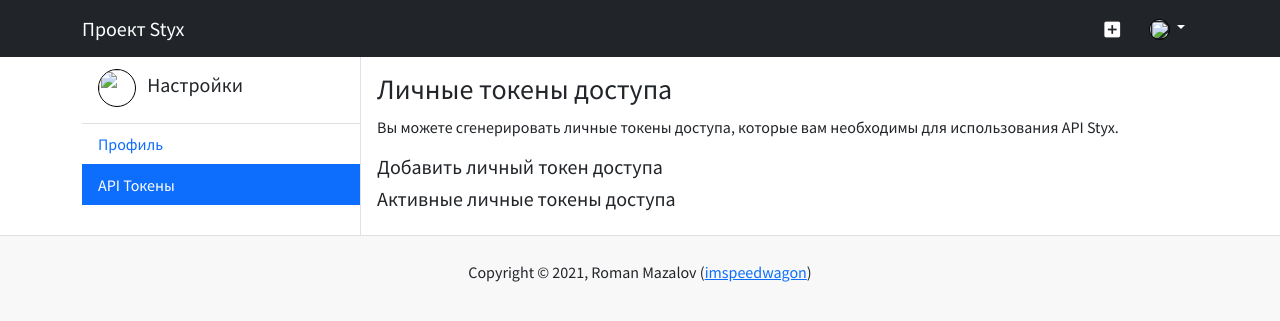
After one commit to bobakxd/styx, a Flask app: template flaskr/templates/user_panel/settings_tokens.html in a window 1280 px wide. The commit adds this page. Shown: the top 321 px of the page. Run offline with Flask 2, Linux system fonts and the light colour scheme; the template is opened without the code that fills it, so the values that code supplies are empty; parts of the project's set-up code (start-up, migrations or seed data) failed here and were passed over; some libraries are stand-ins or nearby versions.

Commit message:
Создал скелет (barebone) шаблонов настроек пользователя
* Рефактор название шаблонов. Создал структуру для шаблонов
панели пользователя, теперь все шаблоны хранятся в директории
user_panel
* Создал шаблоны settings и settings_tokens для настроек профиля
и токенов доступа, добавил представления для отображения этих
шаблонов в модуле main

```diff
--- a/flaskr/main.py
+++ b/flaskr/main.py
@@ -41,7 +41,23 @@ def user_panel(username):
     user = User.query.filter_by(
             username=username).first()
     projects = Project.query.filter_by(user_id=user.id).all()
-    return render_template('user_panel.html', user=user, projects=projects, gravatar_avatar_url=gravatar_avatar_url)
+    return render_template('user_panel/index.html', user=user, projects=projects, gravatar_avatar_url=gravatar_avatar_url)
+
+
+@main.route('/<username>/settings')
+@login_required
+def user_settings(username):
+    user = User.query.filter_by(
+            username=username).first()
+    return render_template('user_panel/settings.html', user=user, gravatar_avatar_url=gravatar_avatar_url)
+
+
+@main.route('/<username>/settings/tokens')
+@login_required
+def user_settings_tokens(username):
+    user = User.query.filter_by(
+            username=username).first()
+    return render_template('user_panel/settings_tokens.html', user=user, gravatar_avatar_url=gravatar_avatar_url)
 
 
 @main.route('/')
--- a/flaskr/static/css/user-panel.css
+++ b/flaskr/static/css/user-panel.css
@@ -20,3 +20,7 @@
 .user-panel-main-block {
 	background: #fff;
 }
+
+.user-settings-title img, h2 {
+	display: inline-block;
+}
--- a/flaskr/templates/user_panel.html
+++ b/flaskr/templates/user_panel/index.html
@@ -24,13 +24,14 @@
 				<ul class="dropdown-menu dropdown-menu-sm-end" aria-labelledby="userDropdownMenuBUtton">
 					<h6 class="dropdown-header">{{ user.username }}</h6>
 					<div class="dropdown-divider"></div>
-					<li><a class="dropdown-item" href="#">Настройки</a></li>
+					<li><a class="dropdown-item" href="{{ url_for('main.user_settings', username=user.username) }}">Настройки</a></li>
 					<li><a class="dropdown-item" href="#">Выйти</a></li>
 				</ul>
 			</li>
 		</ul>
 	</div>
 </header>
+{% block content %}
 <div class="border-bottom">
 	<div class="container">
 		<section class="text-center p-4">
@@ -54,6 +55,7 @@
 		</ul>
 	</section>
 </div>
+{% endblock %}
 <div class="border-top">
 	<footer class="container text-center">
 		<p class="user-panel-copyright m-0 p-4">Copyright © 2021, Roman Mazalov (<a href="https://gitlab.com/imspeedwagon">imspeedwagon</a>)</p>
--- /dev/null
+++ b/flaskr/templates/user_panel/settings.html
@@ -0,0 +1,25 @@
+{% extends "user_panel/index.html" %}
+{% block title %}Настройки пользователя - {% block setting_title %}Профиль{% endblock %}{% endblock %}
+{% block content %}
+<div class="user-panel-main-block">
+	<div class="container d-flex flex-sm-row flex-column">
+		<nav class="border-end col-12 col-sm-3">
+			<div class="list-group list-group-flush">
+				<div class="user-settings-title list-group-item pb-3">
+					<img class="user-avatar" width="38" height="38" loading="lazy" src="{{ gravatar_avatar_url(user.email, 38) }}">
+					<h2 class="fs-5 m-2">Настройки</h2>
+				</div>
+				{% block item_list %}
+				<a href="{{ url_for('main.user_settings', username=user.username) }}" class="list-group-item active">Профиль</a>
+				<a href="{{ url_for('main.user_settings_tokens', username=user.username) }}" class="list-group-item">API Токены</a>
+				{% endblock %}
+			</div>
+		</nav>
+		<div class="p-3 col-sm-9 col-12">
+			{% block settings_section %}
+			<h3>Профиль</h3>
+			{% endblock %}
+		</div>
+	</div>
+</div>
+{% endblock %}
--- /dev/null
+++ b/flaskr/templates/user_panel/settings_tokens.html
@@ -0,0 +1,18 @@
+{% extends "user_panel/settings.html" %}
+{% block setting_title %}API Токены{% endblock %}
+{% block item_list %}
+<a href="{{ url_for('main.user_settings', username=user.username) }}" class="list-group-item">Профиль</a>
+<a href="{{ url_for('main.user_settings_tokens', username=user.username) }}" class="list-group-item active">API Токены</a>
+{% endblock %}
+{% block settings_section %}
+<section>
+	<h3>Личные токены доступа</h3>
+	<p>Вы можете сгенерировать личные токены доступа, которые вам необходимы для использования API Styx.</p>
+</section>
+<section>
+	<h4 class="fs-5">Добавить личный токен доступа</h3>
+</section>
+<section>
+	<h4 class="fs-5">Активные личные токены доступа</h4>
+</section>
+{% endblock %}
```
